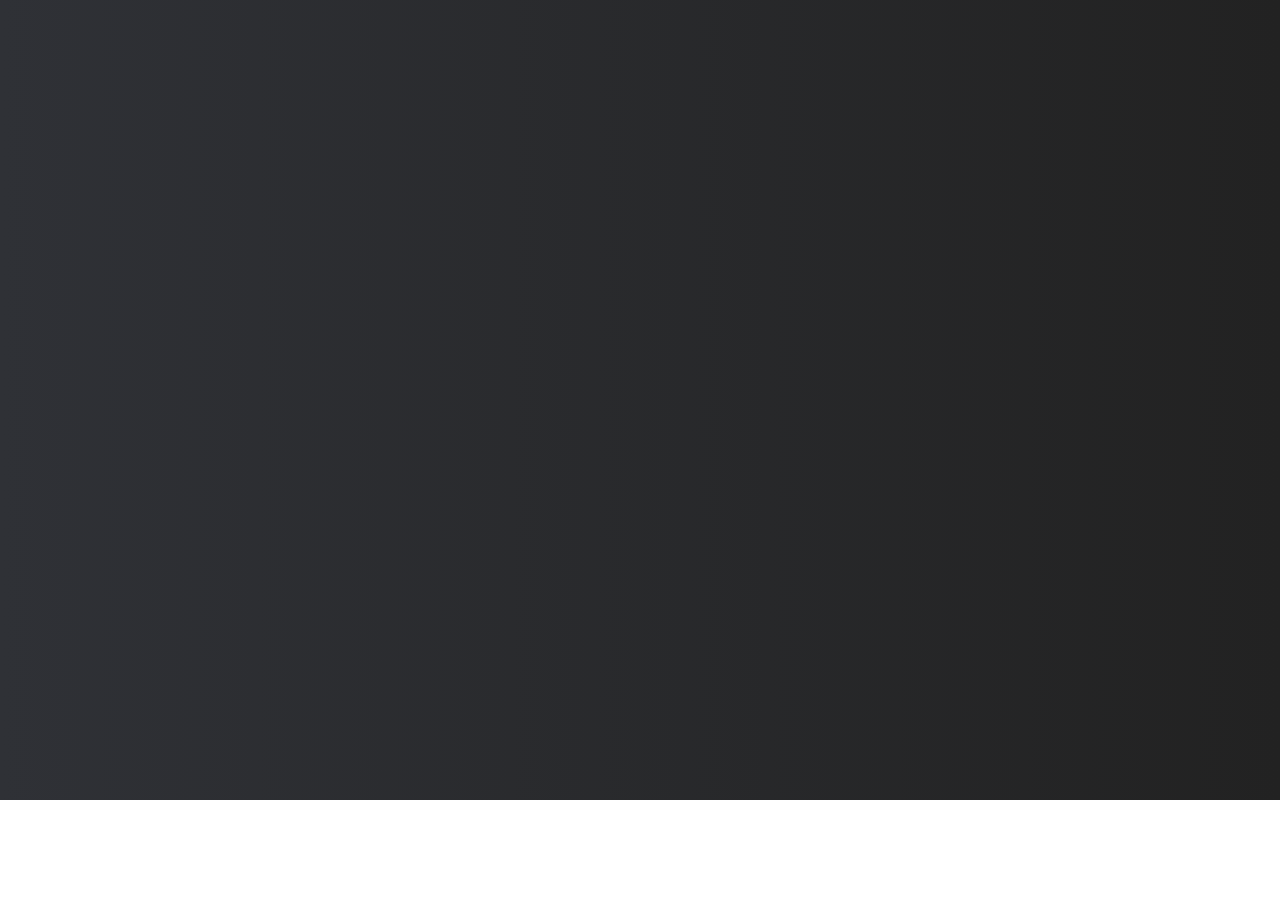
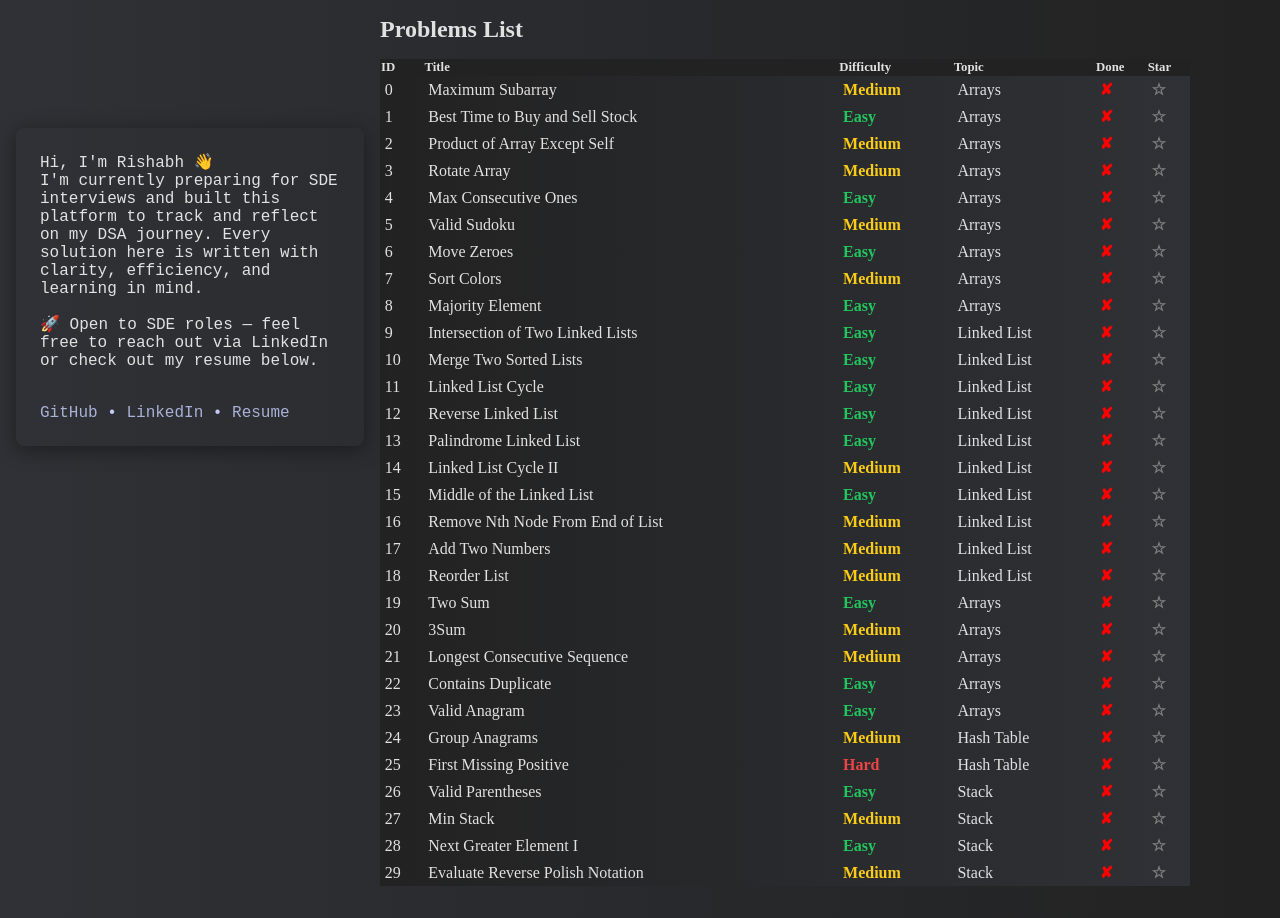
Before and after one commit to RishabhChoksi/dsa-practice, a React (Create React App) app: page / in a window 1280 px wide. Before the commit this address had no page. Before the commit the page ends 800 px from the top, so only its background shows below. Built offline with nearby package versions, Linux system fonts and the light colour scheme.

Commit message:
Fix the slug

```diff
--- a/src/components/home/Home.tsx
+++ b/src/components/home/Home.tsx
@@ -18,8 +18,8 @@ const Home = () => {
     <StyledHome>
       <BrowserRouter>
         <Routes>
-          <Route path="/dsa-practice" element={<ProblemsList />} />
-          <Route path="/dsa-practice/problems/:id" element={<Problem />} />
+          <Route path="/" element={<ProblemsList />} />
+          <Route path="/problems/:id" element={<Problem />} />
         </Routes>
       </BrowserRouter>
     </StyledHome>
--- a/src/components/home/ProblemsList.tsx
+++ b/src/components/home/ProblemsList.tsx
@@ -220,7 +220,7 @@ const ProblemsList = () => {
                   key={row.id}
                   onClick={() => {
                     handleVisitedClick(row.original.problem.id);
-                    navigate(`/dsa-practice/problems/${row.original.problem.id}`)
+                    navigate(`/problems/${row.original.problem.id}`)
                   }}
                 >
                   {row.getVisibleCells().map((cell) => (
```
